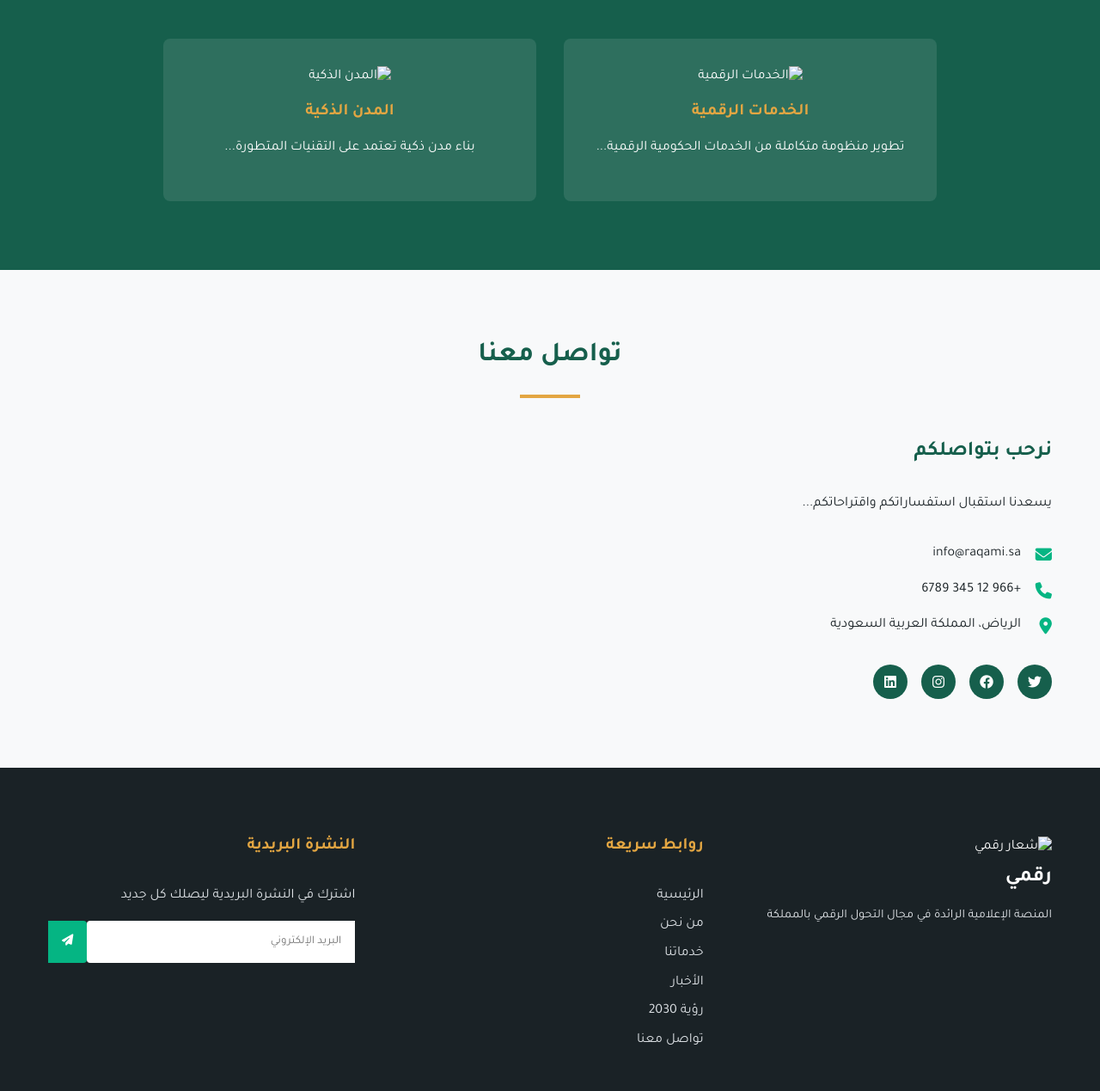
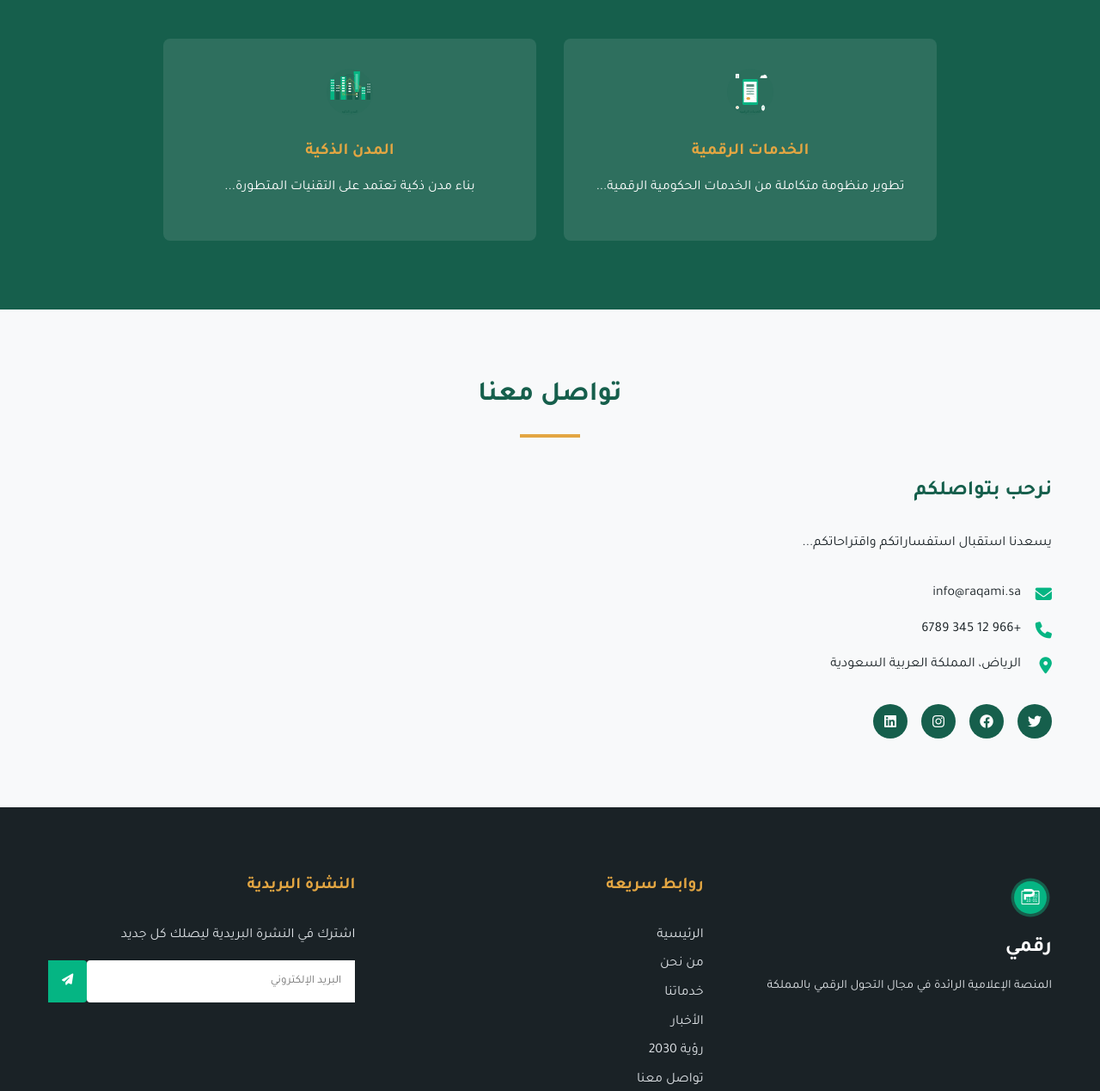
Before and after one commit to Ican-404/Lamar-, a plain HTML site: page index.html in a window 1280 px wide. Shown: the part 3042-4311 px from the top of the page at 86% size. Drawn offline with Linux system fonts and the light colour scheme; files whose address does not match are found by name.

Commit message:
Update index.html
fix

```diff
--- a/index.html
+++ b/index.html
@@ -252,12 +252,12 @@
           <div class="vision-features">
             <div class="feature">
               <!-- ميزة فردية -->
-              <img src="assets/digital-services.svg" alt="الخدمات الرقمية" />
+              <img src="digital-services.svg" alt="الخدمات الرقمية" />
               <h4>الخدمات الرقمية</h4>
               <p>تطوير منظومة متكاملة من الخدمات الحكومية الرقمية...</p>
             </div>
             <div class="feature">
-              <img src="assets/smart-cities.svg" alt="المدن الذكية" />
+              <img src="smart-cities.svg" alt="المدن الذكية" />
               <h4>المدن الذكية</h4>
               <p>بناء مدن ذكية تعتمد على التقنيات المتطورة...</p>
             </div>
@@ -321,7 +321,7 @@
         <div class="footer-content">
           <div class="footer-logo">
             <!-- شعار واسم الموقع -->
-            <img src="assets/logo.svg" alt="شعار رقمي" class="logo" />
+            <img src="logo.svg" alt="شعار رقمي" class="logo" />
             <h3>رقمي</h3>
             <p>المنصة الإعلامية الرائدة في مجال التحول الرقمي بالمملكة</p>
           </div>
```
